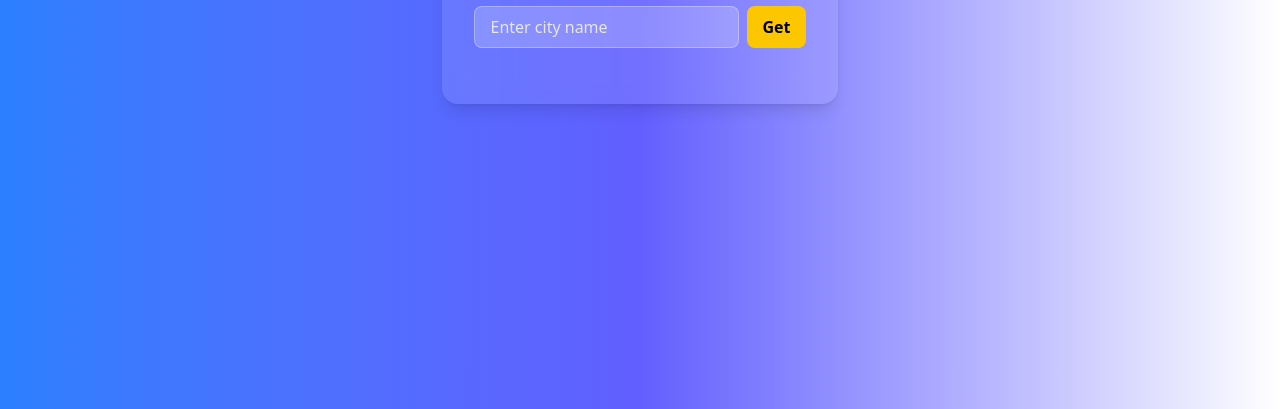
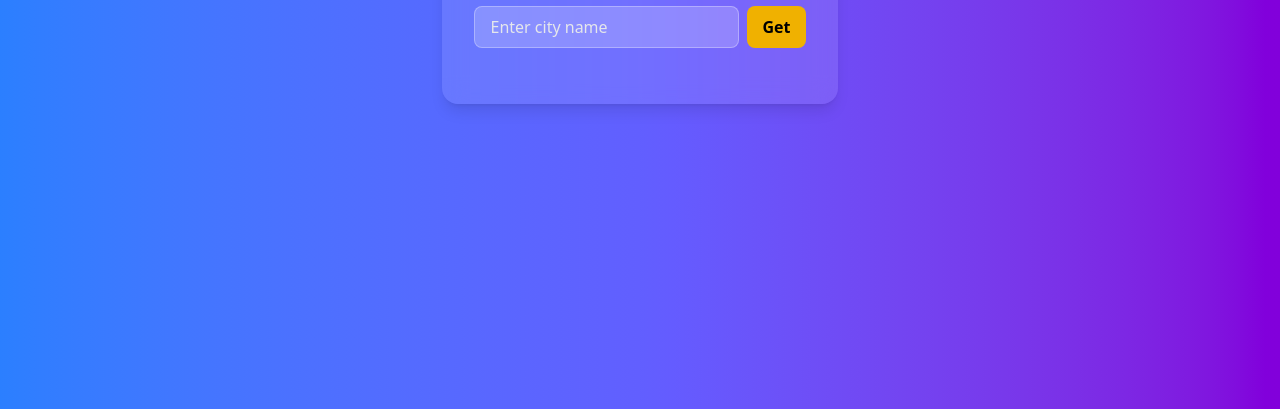
Before and after one commit to harshit4512/Weather-App, a plain HTML site: page index.html in a window 1280 px wide. Shown: the part 391-800 px from the top of the page. Drawn offline with Linux system fonts and the light colour scheme.

Commit message:
html and css file changes

```diff
--- a/index.html
+++ b/index.html
@@ -21,7 +21,7 @@
       >
       <button
         id="get-weather-btn"
-        class="px-4 py-2 rounded-lg bg-yellow-400 text-black font-semibold hover:bg-yellow-300 transition"
+        class="px-4 py-2 rounded-lg bg-yellow-500 text-black font-semibold hover:bg-yellow-300 transition"
       >
         Get
       </button>
```
Also changed, not shown: style.css.
